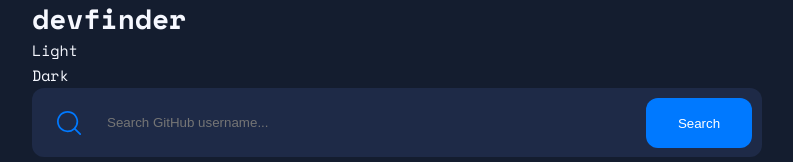
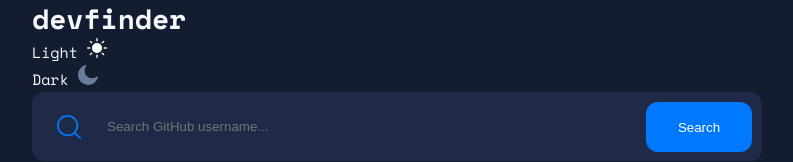
Before and after one commit to ClaytonDewey/github-user-search, a React (Create React App) app: page / in a window 1280 px wide. Shown: the top 162 px of the page, without its empty margins (243-1036 px from the left). Built offline with nearby package versions, Linux system fonts and the light colour scheme; no server answers.

Commit message:
Add theme picker icons

```diff
--- a/src/components/App.js
+++ b/src/components/App.js
@@ -1,5 +1,6 @@
 import { useEffect, useState } from 'react';
 import styled from 'styled-components';
+import { Icon } from '../svg';
 import SearchBar from './SearchBar';
 import UserCard from './UserCard';
 
@@ -45,8 +46,12 @@
     <AppStyles>
       <h1>devfinder</h1>
 
-      <p>Light</p>
-      <p>Dark</p>
+      <p>
+        Light <Icon name='sun' />
+      </p>
+      <p>
+        Dark <Icon name='moon' />
+      </p>
 
       <SearchBar
         updateUser={updateUser}
```
